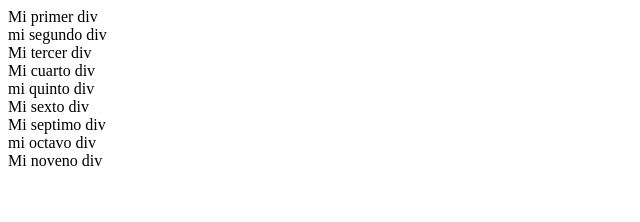
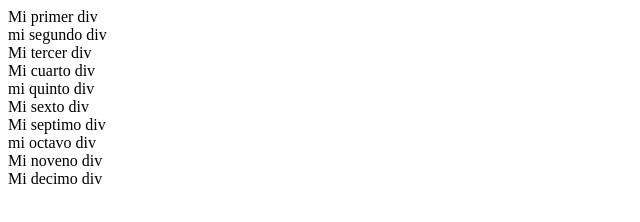
Before and after one commit to doncel26/curso_Git_uni_noche, a plain HTML site: page index.html in a window 1280 px wide. Shown: the whole page, without its empty margins (0-640 px from the left). Drawn offline with Linux system fonts and the light colour scheme.

Commit message:
tenth commit

```diff
--- a/index.html
+++ b/index.html
@@ -15,6 +15,6 @@
     <div>Mi septimo div</div>
     <div>mi octavo div</div>
     <div>Mi noveno div</div>
-
+    <div>Mi decimo div</div>
 </body>
 </html>
```
